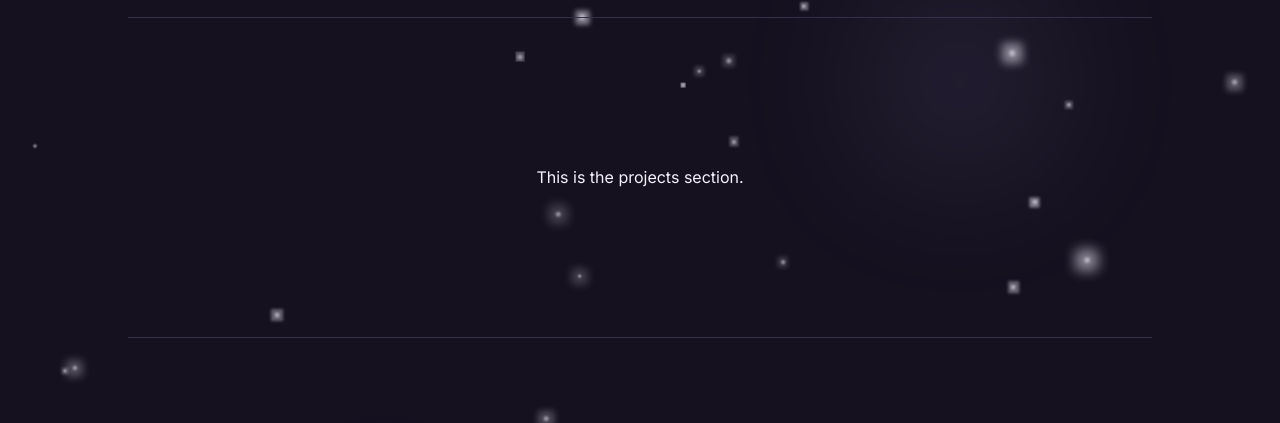
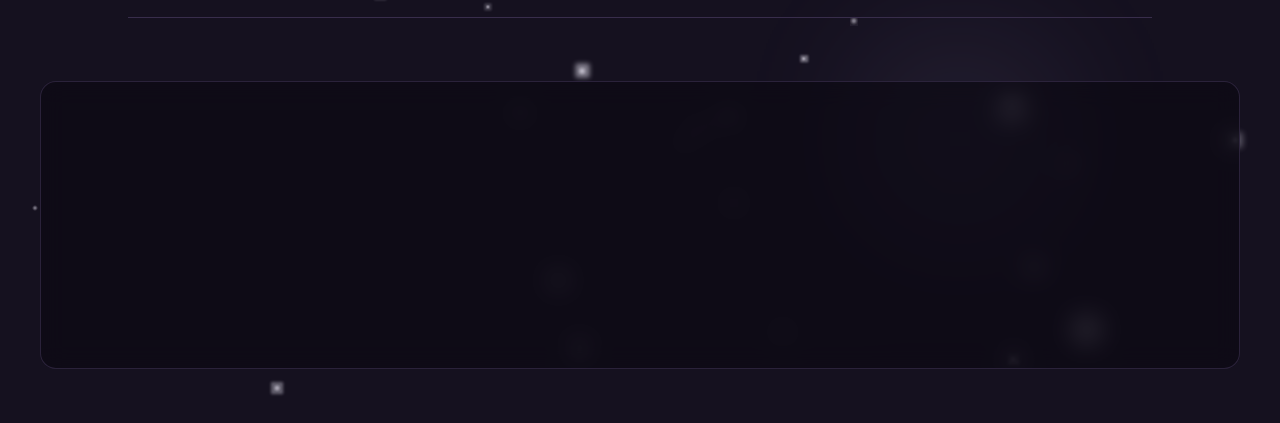
Before and after one commit to Austin-Tillotson/Portfolio, a Next.js app: page / in a window 1280 px wide. Shown: the part 783-1206 px from the top of the page. Built offline with nearby package versions, Linux system fonts and the light colour scheme; a web font is replaced by a local one.

Commit message:
implemented card component

```diff
--- /dev/null
+++ b/app/components/Card.tsx
@@ -0,0 +1,3 @@
+export default function Card() {
+  return <div className="card" />;
+}
--- a/app/globals.css
+++ b/app/globals.css
@@ -184,6 +184,22 @@ main > section {
 
 .content-section p {
   margin: 0;
+}
+
+.project-grid {
+  display: grid;
+  width: min(100%, 75rem);
+  grid-template-columns: repeat(auto-fit, minmax(min(100%, 18rem), 1fr));
+  gap: 1.5rem;
+}
+
+.card {
+  min-height: 18rem;
+  border: 1px solid rgb(56 45 75 / 0.7);
+  border-radius: 1rem;
+  background: rgb(12 9 19 / 0.7);
+  -webkit-backdrop-filter: blur(0.75rem);
+  backdrop-filter: blur(0.75rem);
 }
 
 .hero {
--- a/app/page.tsx
+++ b/app/page.tsx
@@ -1,3 +1,4 @@
+import Card from "./components/Card";
 import Footer from "./components/Footer";
 import Header from "./components/Header";
 import Hero from "./components/Hero";
@@ -41,7 +42,9 @@ export default function Home() {
         <Hero />
 
         <section className="content-section content-section--projects" id="projects">
-          <p>This is the projects section.</p>
+          <div className="project-grid">
+            <Card />
+          </div>
         </section>
 
         <section className="content-section content-section--contact" id="contact">
```
